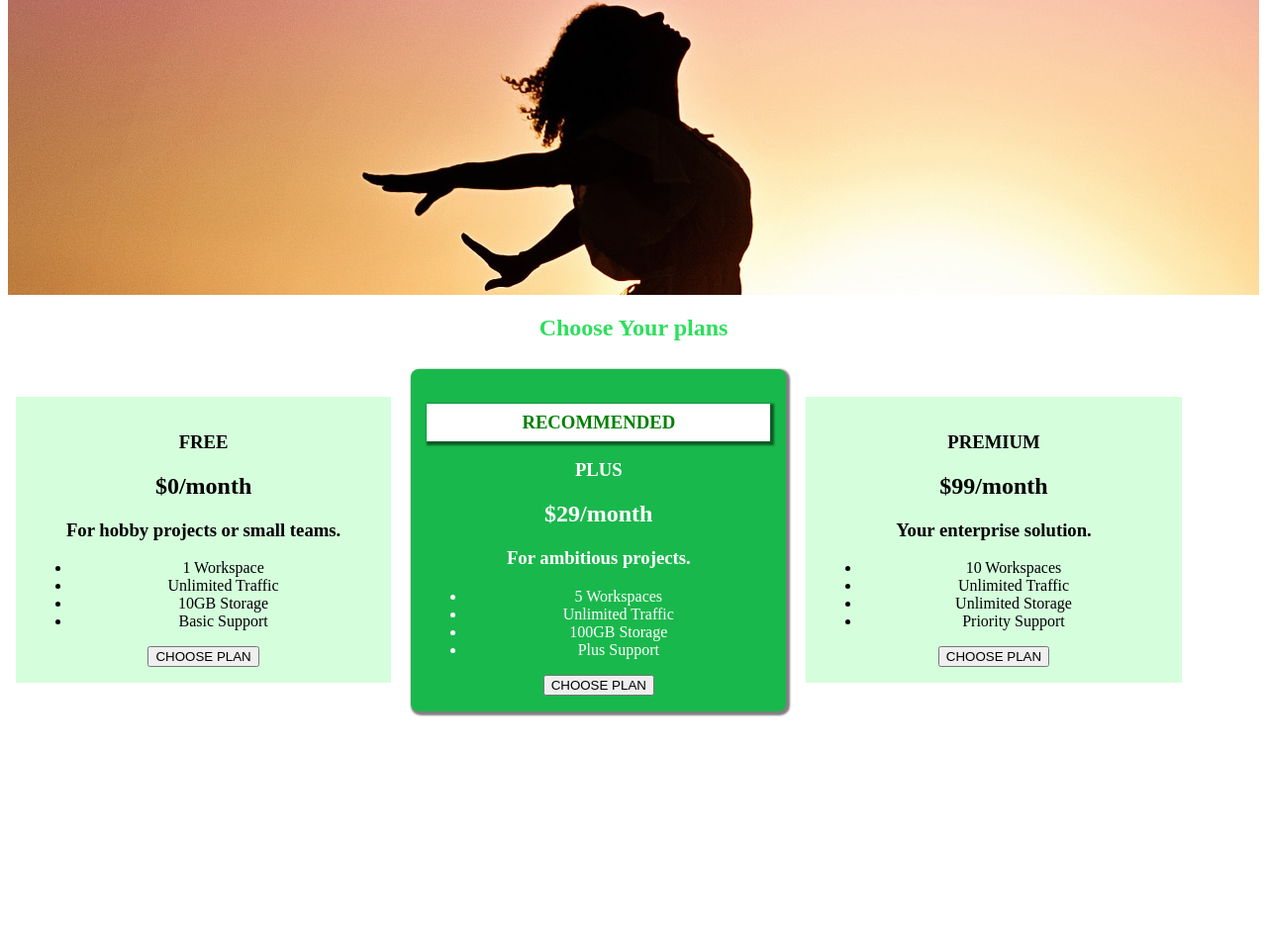
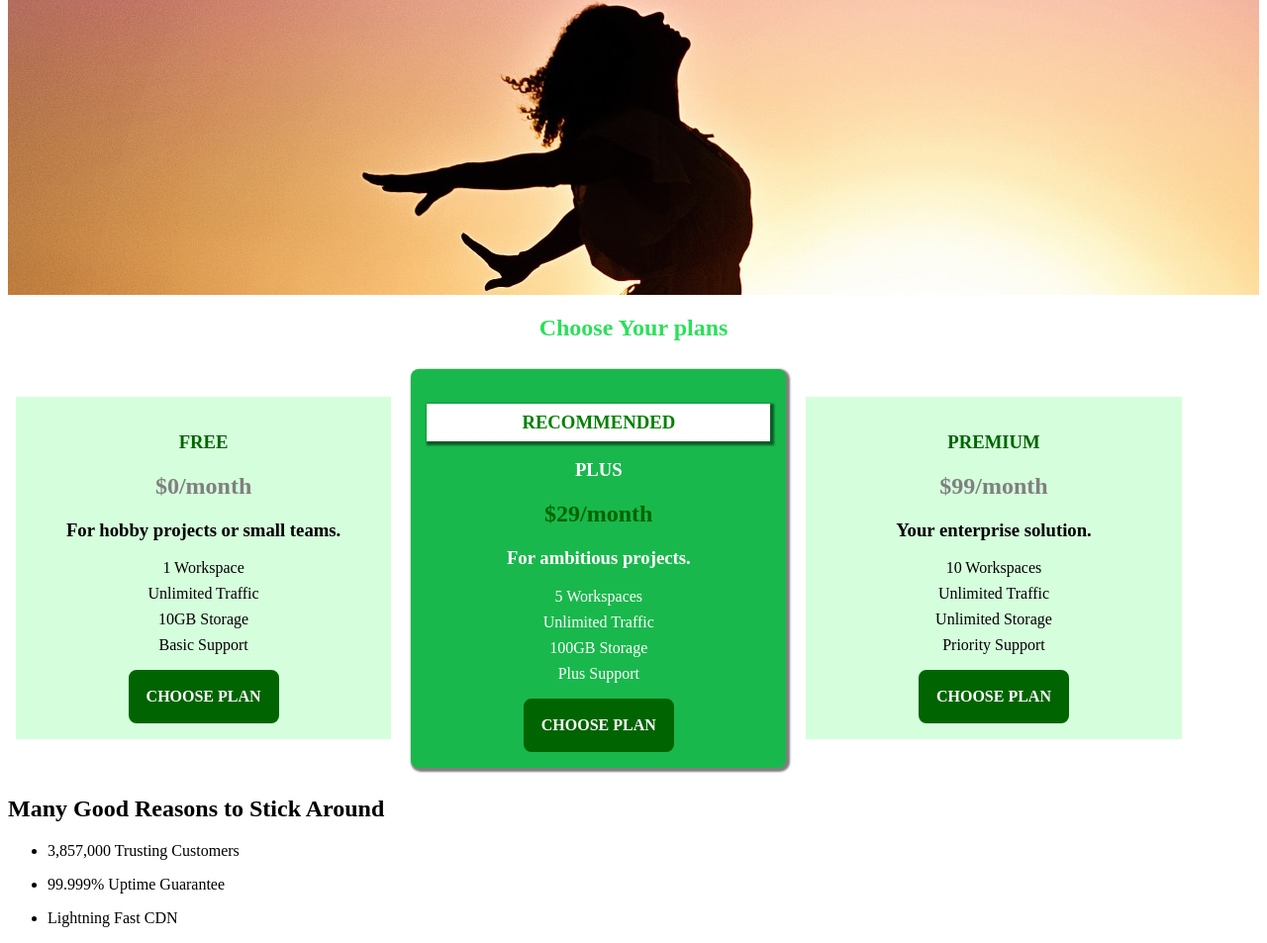
Before and after one commit to suneelvanapalli/css-practice-udemy, a plain HTML site: page index.html in a window 1280 px wide. Shown: the part 284-1237 px from the top of the page at 99% size. Before the commit the page ends 1019 px from the top, so only its background shows below. Drawn offline with Linux system fonts and the light colour scheme; a web font is replaced by a local one.

Commit message:
styling the plans

```diff
--- a/index.html
+++ b/index.html
@@ -20,9 +20,7 @@
   <body>
     <header class="main-header">
       <div class="main-header__brand">
-        <a href="index.html">
-          uHost
-        </a>
+        <a href="index.html"> uHost </a>
       </div>
       <nav class="main-nav">
         <ul class="main-nav__items">
@@ -46,50 +44,67 @@
         <h1 class="section-title">Choose Your plans</h1>
         <div>
           <article class="plan">
-            <h1>FREE</h1>
-            <h2>$0/month</h2>
+            <h1 class="plan__title">FREE</h1>
+            <h2 class="plan__price">$0/month</h2>
             <h3>For hobby projects or small teams.</h3>
-            <ul>
+            <ul class="plan__features">
               <li>1 Workspace</li>
               <li>Unlimited Traffic</li>
               <li>10GB Storage</li>
               <li>Basic Support</li>
             </ul>
             <div>
-              <button>CHOOSE PLAN</button>
+              <button class="button">CHOOSE PLAN</button>
             </div>
           </article>
           <article class="plan plan--higlighted">
             <h1 class="plan__annotation">RECOMMENDED</h1>
-            <h1>PLUS</h1>
-            <h2>$29/month</h2>
+            <h1 class="plan__title">PLUS</h1>
+            <h2 class="plan__price">$29/month</h2>
             <h3>For ambitious projects.</h3>
-            <ul>
+            <ul class="plan__features">
               <li>5 Workspaces</li>
               <li>Unlimited Traffic</li>
               <li>100GB Storage</li>
               <li>Plus Support</li>
             </ul>
             <div>
-              <button>CHOOSE PLAN</button>
+              <button class="button">CHOOSE PLAN</button>
             </div>
           </article>
           <article class="plan">
-            <h1>PREMIUM</h1>
-            <h2>$99/month</h2>
+            <h1 class="plan__title">PREMIUM</h1>
+            <h2 class="plan__price">$99/month</h2>
             <h3>Your enterprise solution.</h3>
-            <ul>
+            <ul class="plan__features">
               <li>10 Workspaces</li>
               <li>Unlimited Traffic</li>
               <li>Unlimited Storage</li>
               <li>Priority Support</li>
             </ul>
             <div>
-              <button>CHOOSE PLAN</button>
+              <button class="button">CHOOSE PLAN</button>
             </div>
           </article>
         </div>
       </section>
+      <section>
+        <h1>Many Good Reasons to Stick Around</h1>
+        <ul>
+          <li>
+            <div></div>
+            <p>3,857,000 Trusting Customers</p>
+          </li>
+          <li>
+            <div></div>
+            <p>99.999% Uptime Guarantee</p>
+          </li>
+          <li>
+            <div></div>
+            <p>Lightning Fast CDN</p>
+          </li>
+        </ul>
+      </section>
     </main>
   </body>
 </html>
--- a/main.css
+++ b/main.css
@@ -45,6 +45,51 @@ body {
   color: white;
   box-shadow: 2px 2px 2px 2px rgba(0, 0, 0, 0.5);
   border-radius: 8px;
+}
+
+.plan--higlighted .plan__title {
+  color: white;
+}
+
+.plan--higlighted .plan__price {
+  color: darkgreen;
+}
+
+.plan__title {
+  color: darkgreen;
+}
+
+.plan__price {
+  color: grey;
+}
+
+.plan__features {
+  list-style: none;
+  padding: 0px;
+  padding: 0px;
+}
+
+.plan__features li {
+  margin: 8px 0;
+}
+
+.button {
+  background-color: darkgreen;
+  color: white;
+  font: inherit;
+  border: 2px solid darkgreen;
+  padding: 16px;
+  border-radius: 8px;
+  font-weight: bold;
+  cursor: pointer;
+}
+.button:hover{
+  background-color: white;
+  color: darkgreen;
+}
+
+.button:focus {
+  outline: none;
 }
 
 #title h1 {
```
Also changed, not shown: 1 other file.
